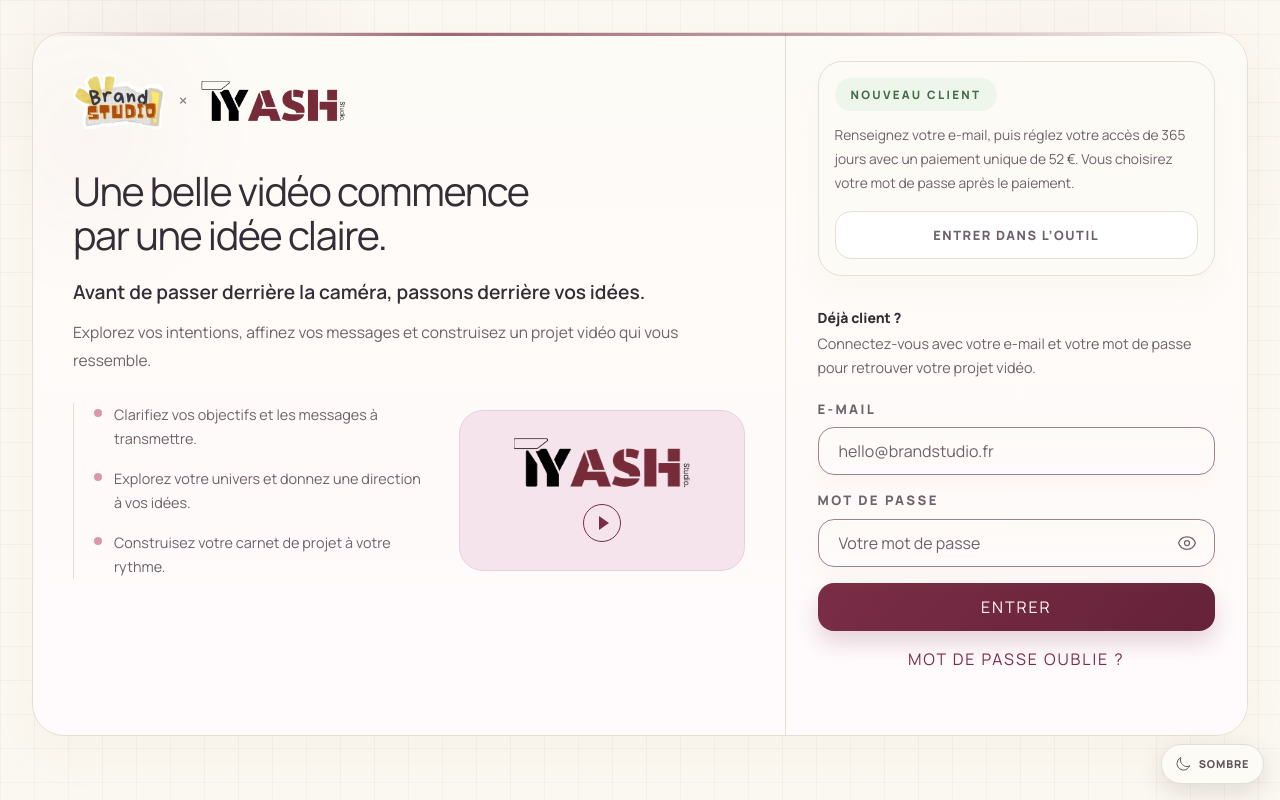
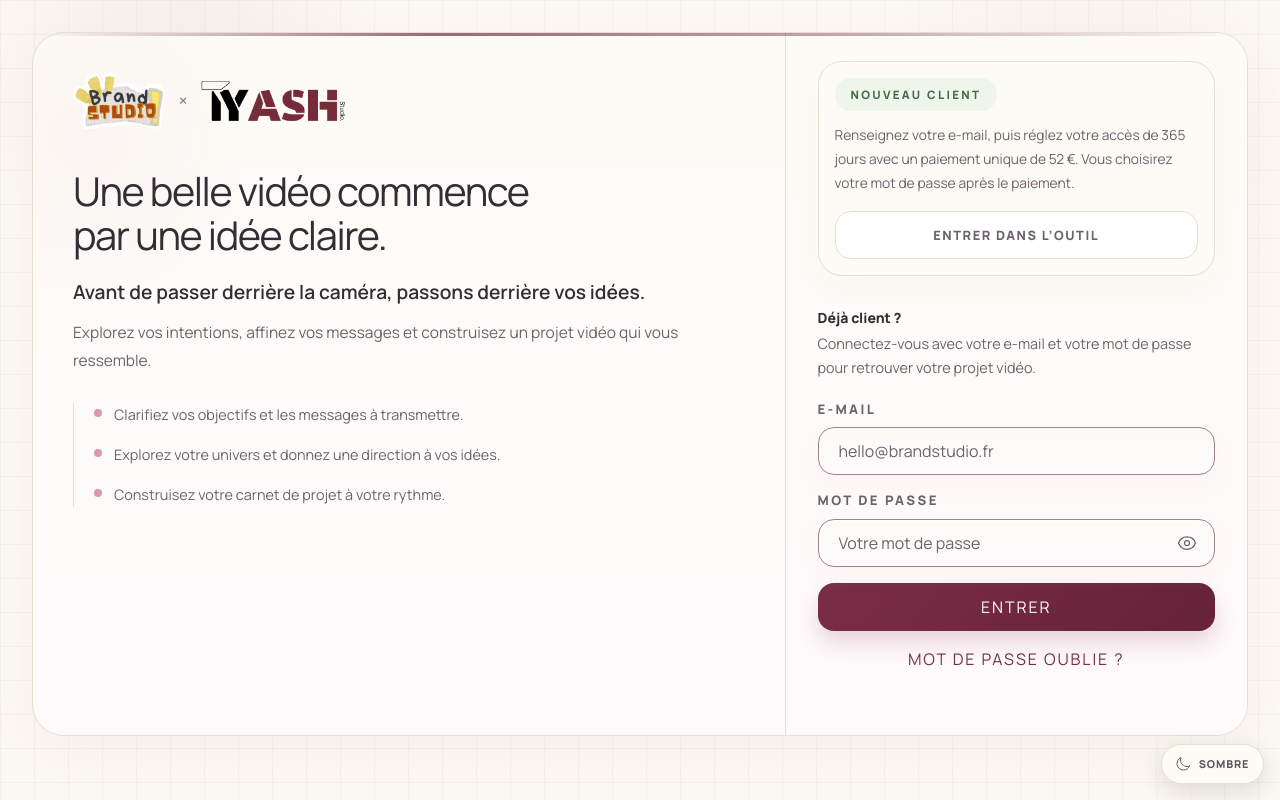
Before and after one commit to marinedelanneau-alt/Brand-Studio-X-Ty-Ash, a Next.js app: page / in a window 1280 px wide. Built offline with nearby package versions, Linux system fonts and the light colour scheme; no server answers.

Commit message:
Remove decorative home video tile

```diff
--- a/app/page.tsx
+++ b/app/page.tsx
@@ -1,6 +1,5 @@
 import BrandStudioTyAshLockup from "@/app/ui/brand-studio-tyash-lockup";
 import { projectDocumentCopy } from "@/lib/project-document-copy";
-import Image from "next/image";
 import Link from "next/link";
 import AccessLoginForm from "./ui/access-login-form";
 import { getCurrentAccount } from "@/lib/session";
@@ -46,8 +45,7 @@ export default async function Home({
                   Explorez vos intentions, affinez vos messages et construisez un projet vidéo qui vous ressemble.
                 </p>
 
-                <div className="mt-7 grid items-center gap-6 sm:grid-cols-[minmax(0,1fr)_minmax(11rem,0.8fr)] sm:gap-7">
-                  <ul className="grid gap-4 border-l border-[var(--border)] pl-5">
+                <ul className="mt-7 grid gap-4 border-l border-[var(--border)] pl-5">
                   {studioNotes.map((item) => (
                     <li
                       key={item}
@@ -58,23 +56,6 @@ export default async function Home({
                     </li>
                   ))}
                 </ul>
-                  <div aria-hidden="true" className="relative flex aspect-video w-full flex-col items-center justify-center gap-4 overflow-hidden rounded-[1.5rem] border border-[var(--tyash-border)] bg-[var(--tyash-soft)] p-5">
-                    <div className="relative aspect-[1878/523] w-full max-w-[11rem] overflow-hidden">
-                      <Image
-                        src="/tyash-logo-transparent.png"
-                        alt=""
-                        width={2122}
-                        height={741}
-                        sizes="176px"
-                        className="tyash-partner-logo absolute left-[-6.02%] top-[-24.67%] h-[141.683%] w-auto max-w-none"
-                      />
-                    </div>
-                    <svg className="h-10 w-10 text-[var(--tyash-primary)]" viewBox="0 0 40 40" fill="none">
-                      <circle cx="20" cy="20" r="18.5" stroke="currentColor" />
-                      <path d="m17 13 10 7-10 7V13Z" fill="currentColor" />
-                    </svg>
-                  </div>
-                </div>
               </div>
             </div>
           </div>
```
Lines whose indentation alone changed are shown as unchanged.
